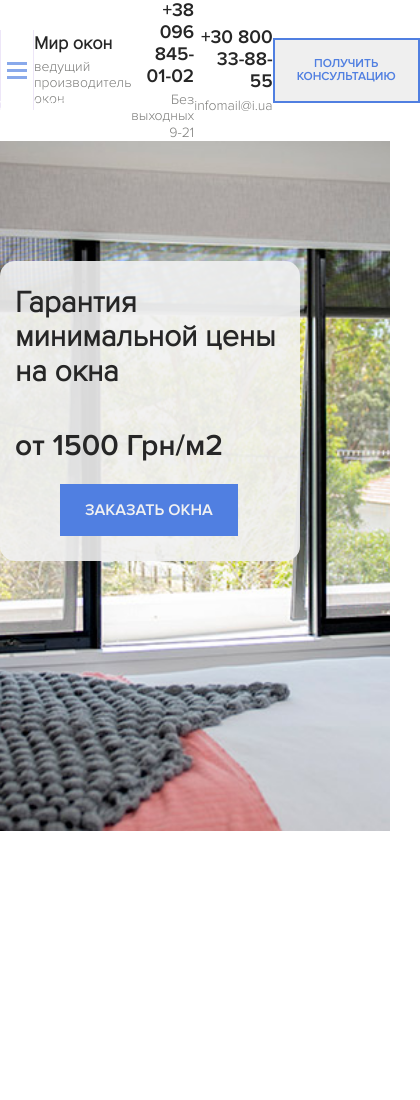
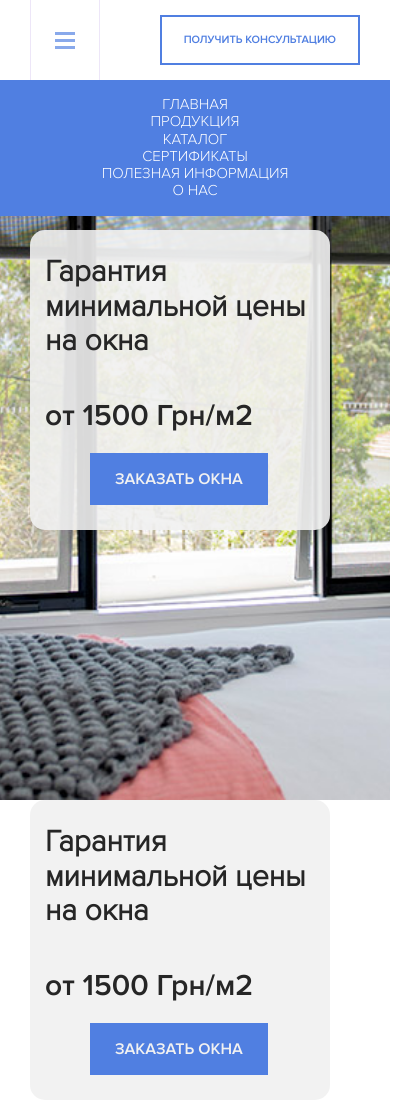
Before and after one commit to webdevs20/testmy, a plain HTML site: page index.html in a window 390 px wide. Shown: the whole page, 420 px wide, since content can reach past the window. Before the commit the page ends 844 px from the top, so only its background shows below. Drawn offline with Linux system fonts and the light colour scheme.

Commit message:
Сверстал адаптив первого экрана

```diff
--- a/index.html
+++ b/index.html
@@ -70,5 +70,20 @@
         <!-- /.hero -->
     </header>
     <!-- /.header -->
+
+    <section class="main">
+        <div class="container">
+            <div class="hero__box">
+                <h1 class="hero__title">
+                    Гарантия <br> минимальной цены <br> на окна
+                </h1>
+
+                <span class="hero__subtitle">
+                    от 1500  Грн/м2
+                </span>
+                <button class="button hero__button hero__box-button ">Заказать окна</button>
+              </div>
+        </div>
+    </section>
 </body>
 </html>
--- a/sass/_grid.sass
+++ b/sass/_grid.sass
@@ -5,3 +5,14 @@
 .container
     max-width: 1170px
     margin: auto
+
+@media (max-width: 1199px)
+   .container
+      max-width: 960px
+@media (max-width: 991px)
+   .container
+      max-width: 758px
+@media (max-width: 768px)
+   .container
+      max-width: 100%
+      padding: 0 30px
--- a/sass/_interface.sass
+++ b/sass/_interface.sass
@@ -8,6 +8,7 @@ body
     text-transform: uppercase
     color: $primary
     +bold
+    background: #ffffff
 .button
     border: none
     text-transform: uppercase
@@ -16,3 +17,11 @@ body
     background: $primary
     color: #f1f1f1
     +bold
+@media (max-width: 576px)
+    .button-o
+        font-size: 11px
+
+@media (max-width: 375px)
+    .button-o
+        font-size: 10px
+        padding: 14px 20px
--- a/sass/sections/_hero.sass
+++ b/sass/sections/_hero.sass
@@ -19,3 +19,10 @@
         font-size: 30px
         margin-bottom: 67px
         +bold
+@media (max-width: 375px)
+    .hero
+        padding-top: 155px
+
+@media (max-width: 414px)
+    .hero
+        padding-top: 150px
--- a/sass/sections/_navbar.sass
+++ b/sass/sections/_navbar.sass
@@ -20,7 +20,7 @@
         text-decoration: none
 
 .menu
-    position: fixed
+    position: absolute // нужно fixed
     top: 80px
     z-index: 0
     left: 0
@@ -28,7 +28,7 @@
     padding: 16px 0
     background-color: $primary
     color: #ffffff
-    transform: translateX(-100%)
+    transform: translateX(0%)
     &_active
         transform: translateY(0)
     &__nav
@@ -68,3 +68,25 @@
         display: block
         font-size: 14px
         color: $text-color-light
+
+@media (max-width: 991px)
+    .navbar
+       &__mobile, &__landline
+           display: none
+
+@media (max-width: 667px)
+    .menu
+        &__link
+            font-size: 15px
+
+@media (max-width: 576px)
+    .logo
+        display: none
+    .menu
+        position: absolute // нужно fixed
+        top: 80px
+        transform: translateY(0)
+        &__button
+            height: 60px
+        &__nav
+            flex-direction: column
```
Also changed, not shown: css/style.css, 1 other file.
